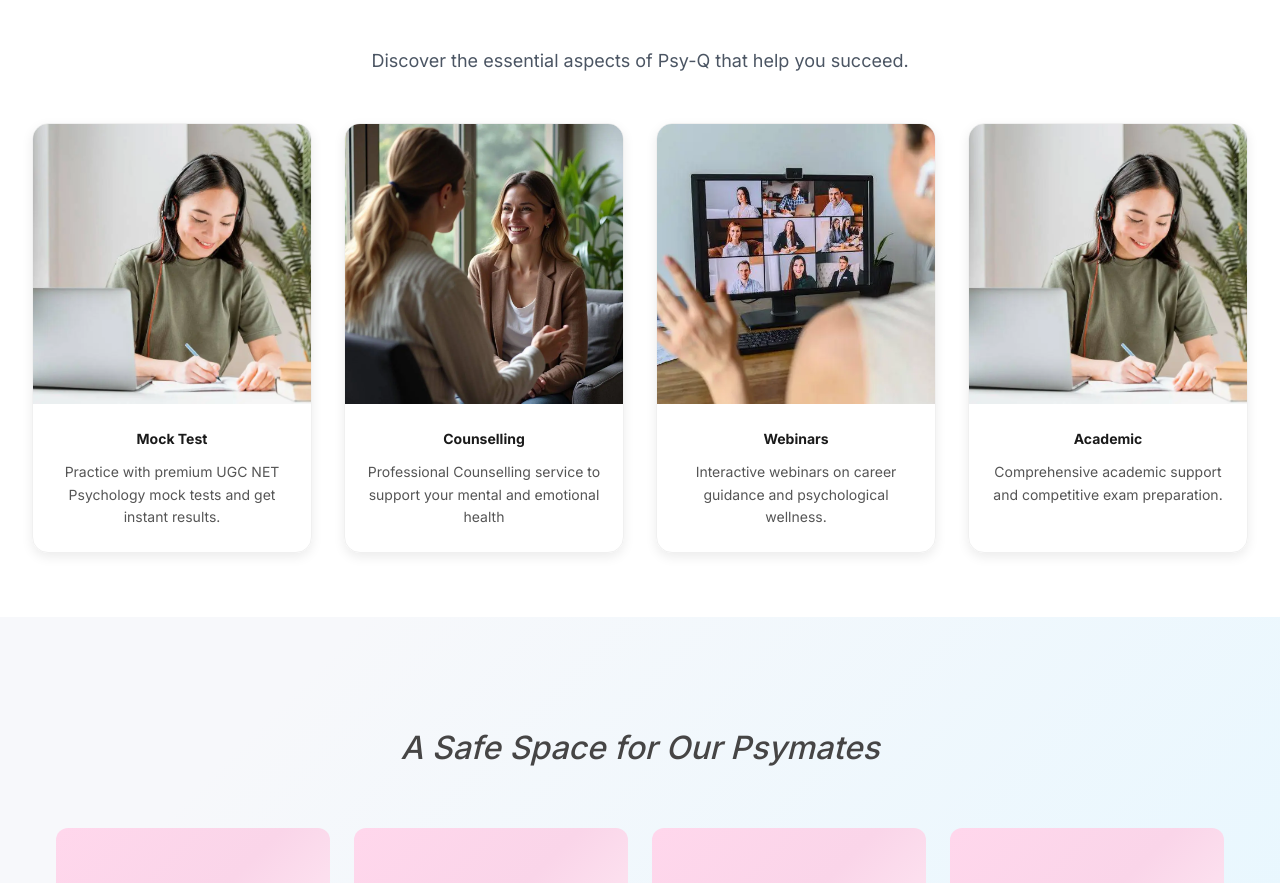
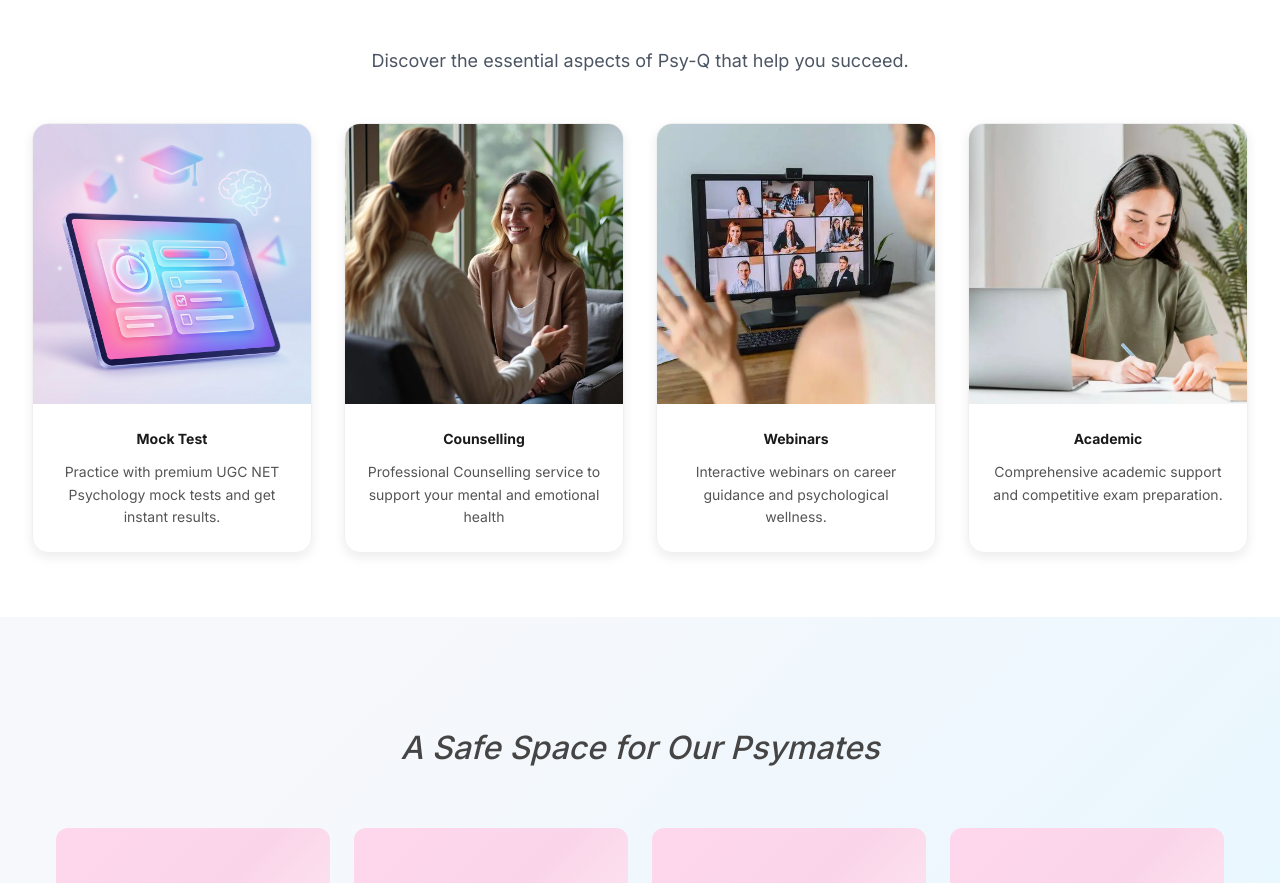
Before and after one commit to abnv-8083/PSY-Q, a React (Vite) app: page / in a window 1280 px wide. Shown: the part 820-1703 px from the top of the page. Built offline with nearby package versions, Linux system fonts and the light colour scheme; no server answers.

Commit message:
style: update mock test card image

```diff
--- a/src/components/FeatureCards.jsx
+++ b/src/components/FeatureCards.jsx
@@ -7,7 +7,7 @@ const FeatureCards = () => {
       title: "Mock Test",
       description: "Practice with premium UGC NET Psychology mock tests and get instant results.",
       link: "/academic/mocktest",
-      image: "/images/academic.webp"
+      image: "/images/mocktest_card.png"
     },
     {
       title: "Counselling",
```
Also changed, not shown: public/images/mocktest_card.png (added).
